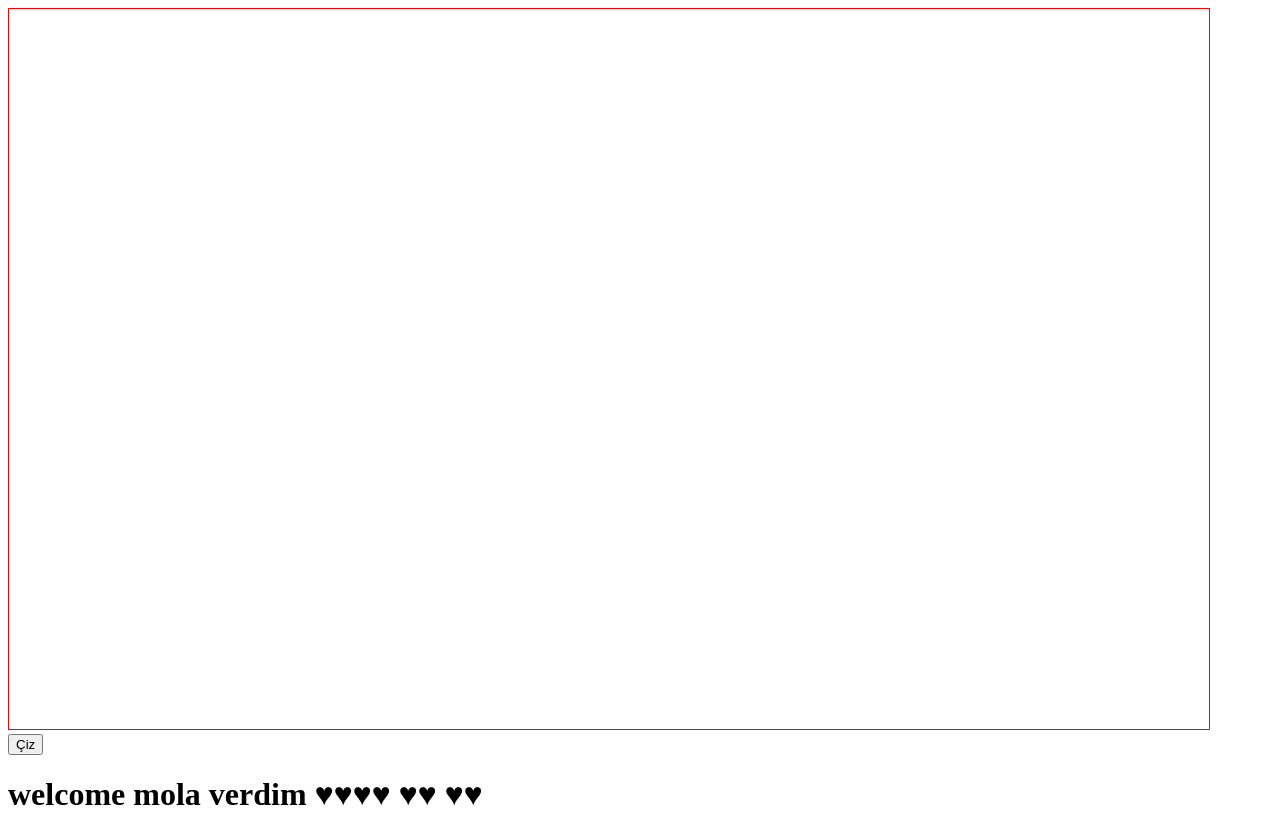
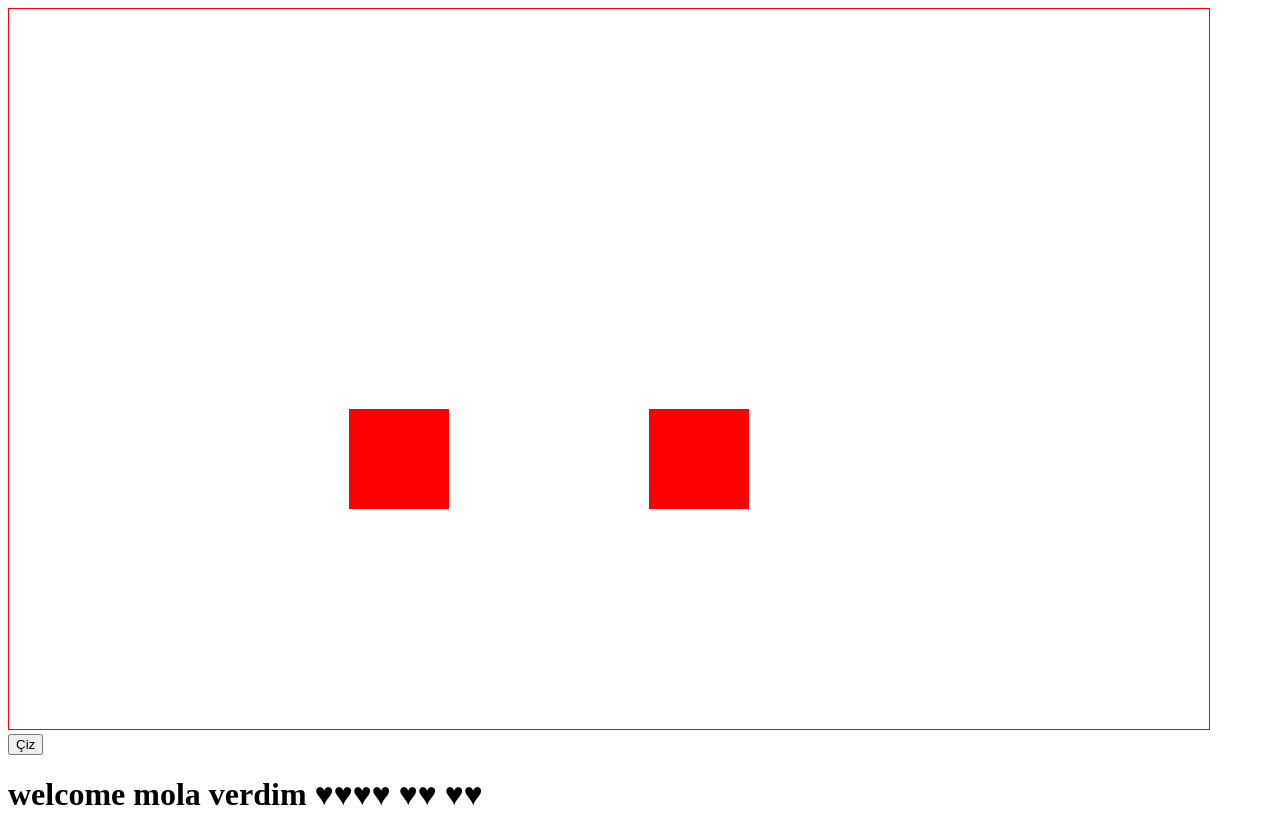
Before and after one commit to darksunnns/borsa, a website: page index.html in a window 1280 px wide. Drawn offline with Linux system fonts and the light colour scheme.

Commit message:
Update index.html

```diff
--- a/index.html
+++ b/index.html
@@ -22,6 +22,17 @@ function ciz() {
     var ctx = tuval.getContext("2d");
     // Bundan sonra çizimlerimizi yapabiliriz.
 
+	  ctx.fillStyle = "#FF0000";  // dolgu rengi tanımlama
+
+  ctx.fillRect(width/2,height/2,100,100); //canvasın 0,0 konumuna 150px genişlikte, 75px yükseklikte dikdörtgen çizer.
+
+ ctx.fillStyle = "#FF0000";  // dolgu rengi tanımlama
+
+  ctx.fillRect(width/2-300,height/2,100,100); //canvasın 0,0 konumuna 150px genişlikte, 75px yükseklikte dikdörtgen çizer.
+
+
+
+
 }
  ciz();
 </script>
```
